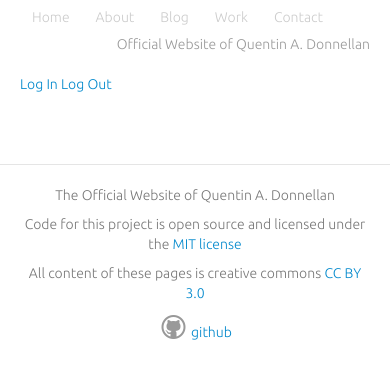
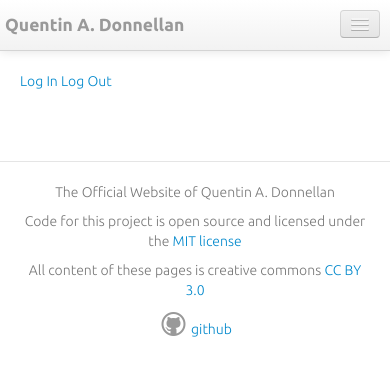
Before and after one commit to qdonnellan/personal, a Python web app: template templates/auth.html in a window 390 px wide. Shown: the top 379 px of the page. Run offline with Jinja, Linux system fonts and the light colour scheme; the template is opened without the code that fills it, so the values that code supplies are empty.

Commit message:
added mobile nav bar

```diff
--- a/templates/base.html
+++ b/templates/base.html
@@ -15,15 +15,36 @@
     <link href='http://fonts.googleapis.com/css?family=Ubuntu:300,400,700,300italic,400italic,700italic' rel='stylesheet' type='text/css'>
   </head>
   <body>
-      <div class="container">
+      <div class="container hidden-phone">
         <ul class="nav nav-pills">
           <li {% block home_active %}{% endblock %}><a href="/">Home</a></li>
           <li {% block about_active %}{% endblock %}><a href="/about">About</a></li>
           <li {% block blog_active %}{% endblock %}><a href="/blog">Blog</a></li>
           <li {% block work_active %}{% endblock %}><a href="/work">Work</a></li>
           <li {% block contact_active %}{% endblock %}><a href="/contact">Contact</a></li>
-          <li class="pull-right muted">Official Website of Quentin A. Donnellan</li>
+          <li class="pull-right muted" disabled><a> Official Website of Quentin A. Donnellan</a></li>
         </ul>
+      </div>
+      <div class="navbar navbar-fixed-top visible-phone">
+        <div class="navbar-inner">
+          <div class="container">
+            <button type="button" class="btn btn-navbar" data-toggle="collapse" data-target=".nav-collapse">
+              <span class="icon-bar"></span>
+              <span class="icon-bar"></span>
+              <span class="icon-bar"></span>
+            </button>
+            <h4 class="muted">Quentin A. Donnellan</h4>
+            <div class="nav-collapse collapse">
+              <ul class="nav">
+                <li><a href="/">Home</a></li>
+                <li><a href="/about">About</a></li>
+                <li><a href="/blog">Blog</a></li>
+                <li><a href="/work">Work</a></li>
+                <li><a href="/contact">Contact</a></li>
+              </ul>
+            </div>
+          </div>
+        </div>
       </div>
       {% block body %}
         <!-- page content goes in here -->
```
